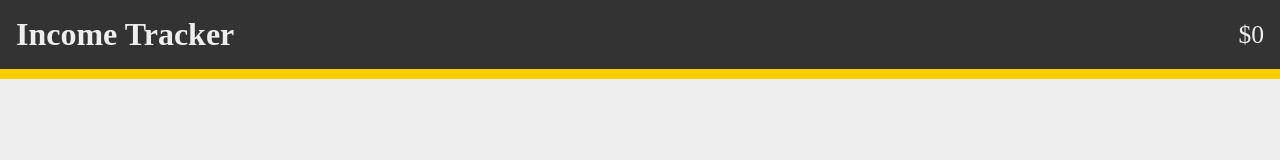
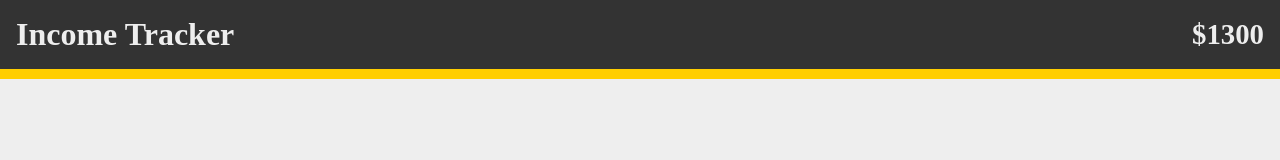
Before and after one commit to Shayboniyshoh/income-tracker-vuejs-project, a Vue app: page / in a window 1280 px wide. Shown: the top 160 px of the page. Built offline with nearby package versions, Linux system fonts and the light colour scheme.

Commit message:
setup reactive and computed feature of composition api

```diff
--- a/src/App.vue
+++ b/src/App.vue
@@ -1,17 +1,36 @@
 <template>
   <div id="app">
-    <HeaderItem />
+    <HeaderItem :totalIncome="state.totalIncome" />
   </div>
 </template>
 
 <script>
+import { reactive, computed } from "vue";
 import HeaderItem from "./components/HeaderItem.vue";
 
 export default {
   components: { HeaderItem },
   setup() {
+    const state = reactive({
+      income: [{
+        value: 400,
+      }, {
+        value: 900,
+      }],
+      totalIncome: computed(() => {
+        let temp = 0;
+        if (state.income.length > 0) {
+          for (let i = 0; i < state.income.length; i++) {
+            temp += state.income[i].value;
+          }
+        }
+        return temp;
+      })
+    })
+
     return {
-      HeaderItem
+      HeaderItem,
+      state
     }
   }
 }
--- a/src/components/HeaderItem.vue
+++ b/src/components/HeaderItem.vue
@@ -1,12 +1,15 @@
 <template>
     <header>
         <h1 class="heading">Income Tracker</h1>
-        <div class="total-income">$0</div>
+        <div class="total-income">${{ totalIncome }}</div>
     </header>
 </template>
 
 <script>
 export default {
+    props: {
+        totalIncome: Number
+    }
 
 }
 </script>
@@ -28,6 +31,7 @@ header {
 .total-income {
     color: #eee;
     padding: 1rem;
-    font-size: 1.6rem;
+    font-size: 1.8rem;
+    font-weight: 900;
 }
 </style>
```
